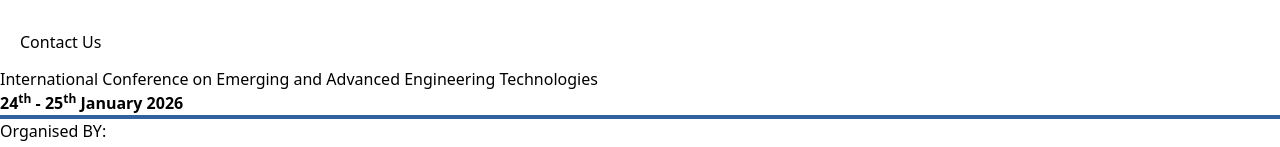
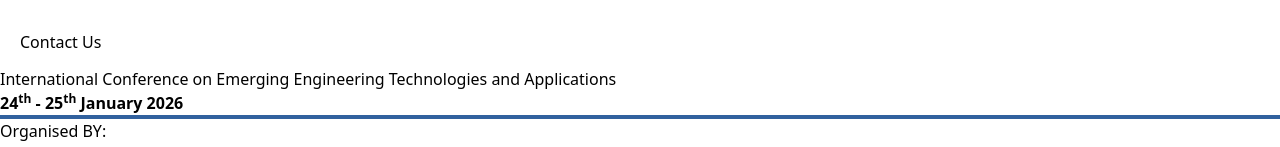
Before and after one commit to rish527/Conference-Site, a React (Vite) app: page / in a window 1280 px wide. Shown: the part 714-861 px from the top of the page. Built offline with nearby package versions, Linux system fonts and the light colour scheme.

Commit message:
Update Hero.jsx

```diff
--- a/src/Components/Hero.jsx
+++ b/src/Components/Hero.jsx
@@ -5,7 +5,7 @@ function Hero() {
   return (
     <div>
         <div className="holder px-[64.5px] py-[20px] text-center flex flex-col justify-center items-center text-white bg-black">
-            <div className="name pb-[15px] font-bold text-3xl uppercase">International Conference on Emerging and Advanced Engineering Technologies
+            <div className="name pb-[15px] font-bold text-3xl uppercase">International Conference on Emerging Engineering Technologies and Applications
 <br /></div>
             <div className="date text-[26px]" style={{borderBottom:"4px #31619Eff solid"}}><strong>24<sup>th</sup> - 25<sup>th</sup> January 2026</strong></div>
             <div className="data py-[15px]">
```
